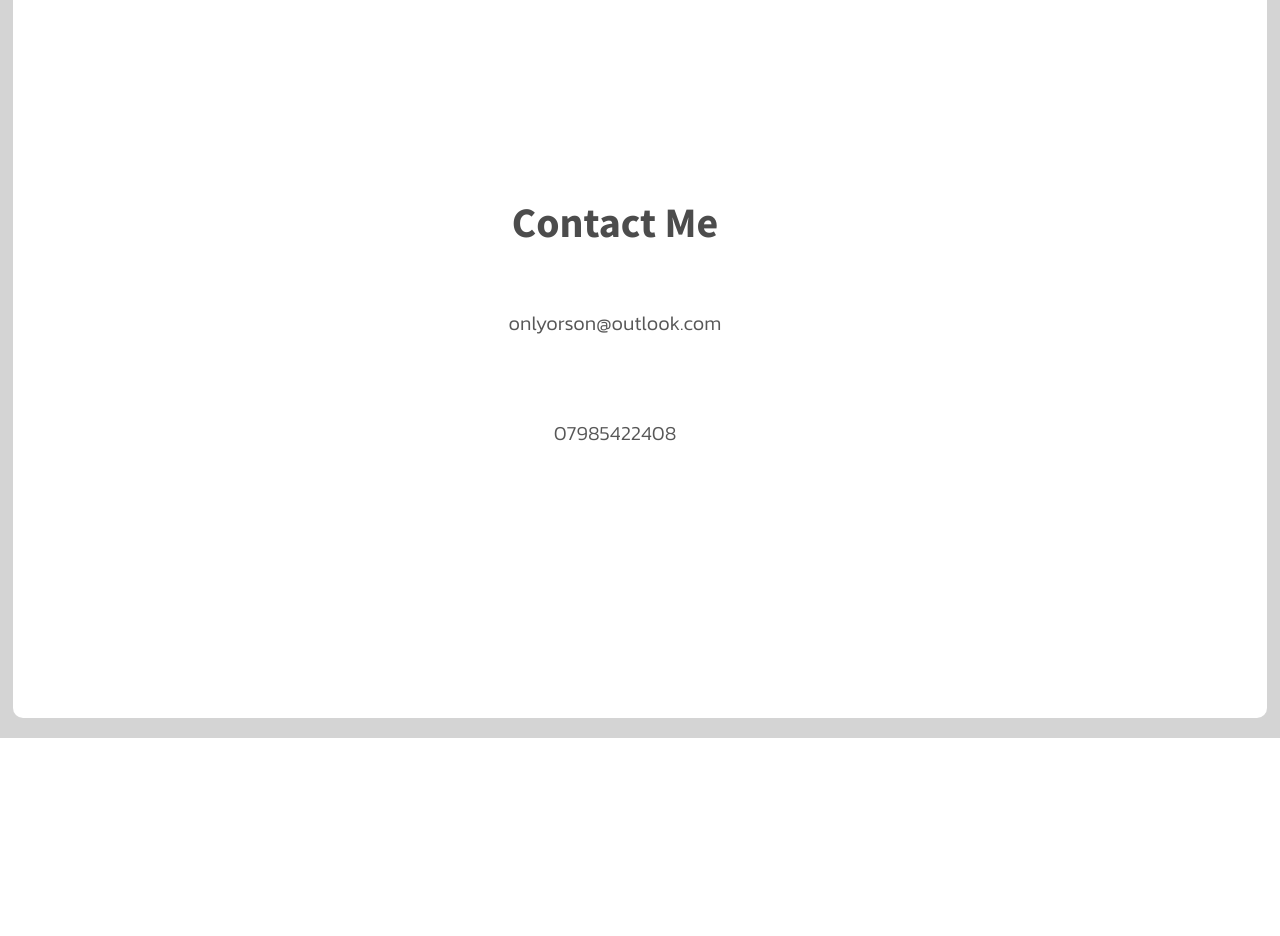
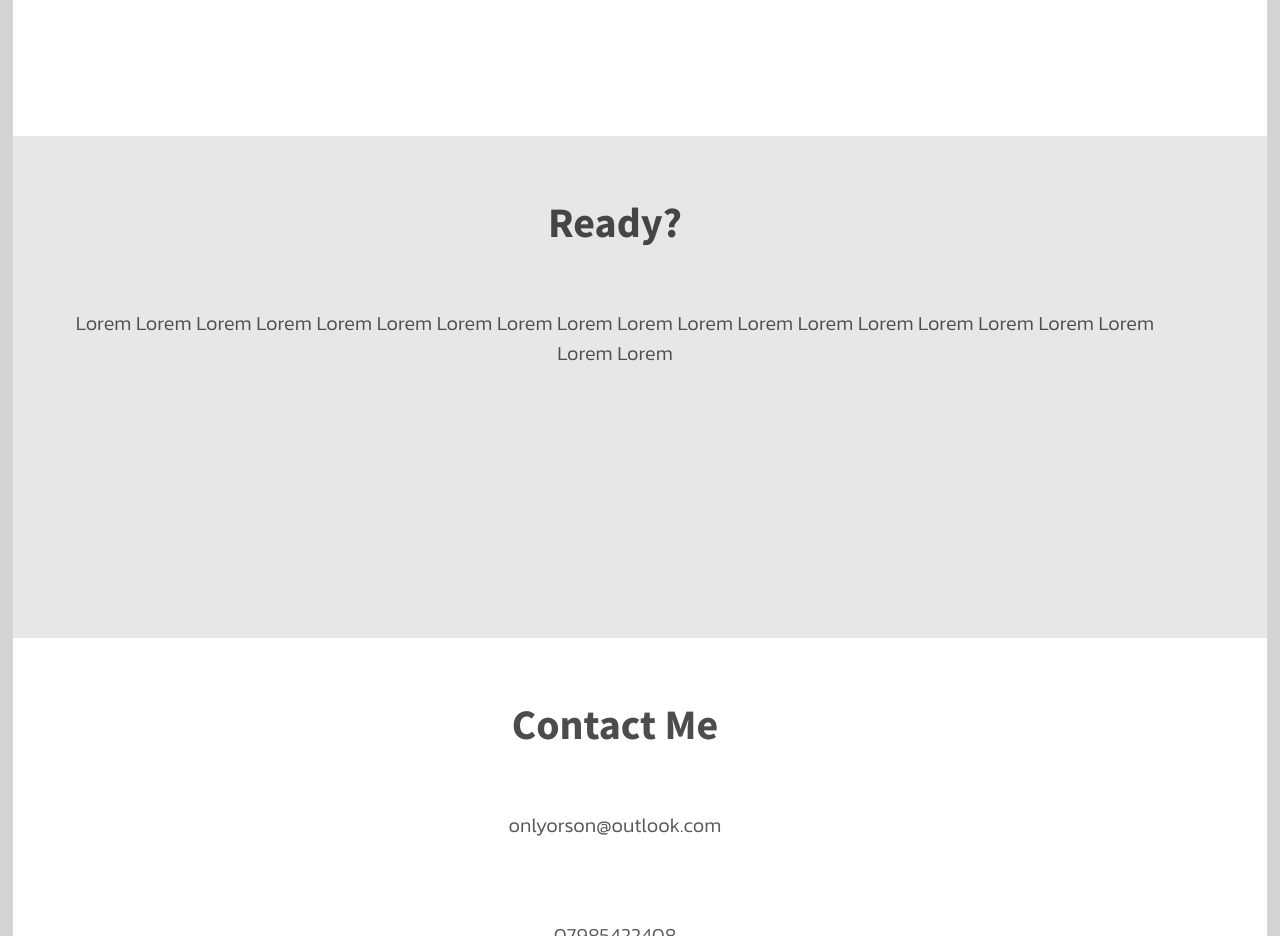
Before and after one commit to David-Orson/Portfolio-2020, a React (Create React App) app: page / in a window 1280 px wide. Shown: the part 3320-4256 px from the top of the page. Before the commit the page ends 4058 px from the top, so only its background shows below. Built offline with nearby package versions, Linux system fonts and the light colour scheme; a web font is replaced by a local one.

Commit message:
CTA Section

```diff
--- /dev/null
+++ b/src/components/CTA.js
@@ -0,0 +1,22 @@
+import React from 'react';
+
+import "../css/CTA.css"
+
+const CTA = () => {
+  return (
+    <div className="cta">
+      <div className="cta-main">
+        <div className="container">
+          <h1 className="projects-title">Ready?</h1>
+          <p className="projects-tagline">
+            <span>
+              Lorem Lorem Lorem Lorem Lorem Lorem Lorem Lorem Lorem Lorem Lorem Lorem Lorem Lorem Lorem Lorem Lorem Lorem Lorem Lorem
+            </span>
+          </p>
+        </div>
+      </div>
+    </div>
+  )
+}
+
+export default CTA;
--- /dev/null
+++ b/src/css/CTA.css
@@ -0,0 +1,14 @@
+.cta {
+  display: flex;
+  justify-content: center;
+  background: rgb(212, 212, 212);
+  width: 100%;
+}
+
+.cta-main {
+  width: 98%;
+  background: rgb(231, 231, 231);
+  padding: 50px 100px 200px 50px;
+  text-align: center;
+
+}
--- a/src/pages/Home.js
+++ b/src/pages/Home.js
@@ -5,6 +5,7 @@ import Skills from "../components/Skills";
 import Projects from "../components/Projects";
 import CV from "../components/CV";
 import Challenges from "../components/Challenges";
+import CTA from "../components/CTA";
 import Contact from "../components/Contact";
 
 
@@ -17,6 +18,7 @@ const Home = () => {
       <Projects />
       <CV />
       <Challenges />
+      <CTA />
       <Contact />
     </div>
   );
```
